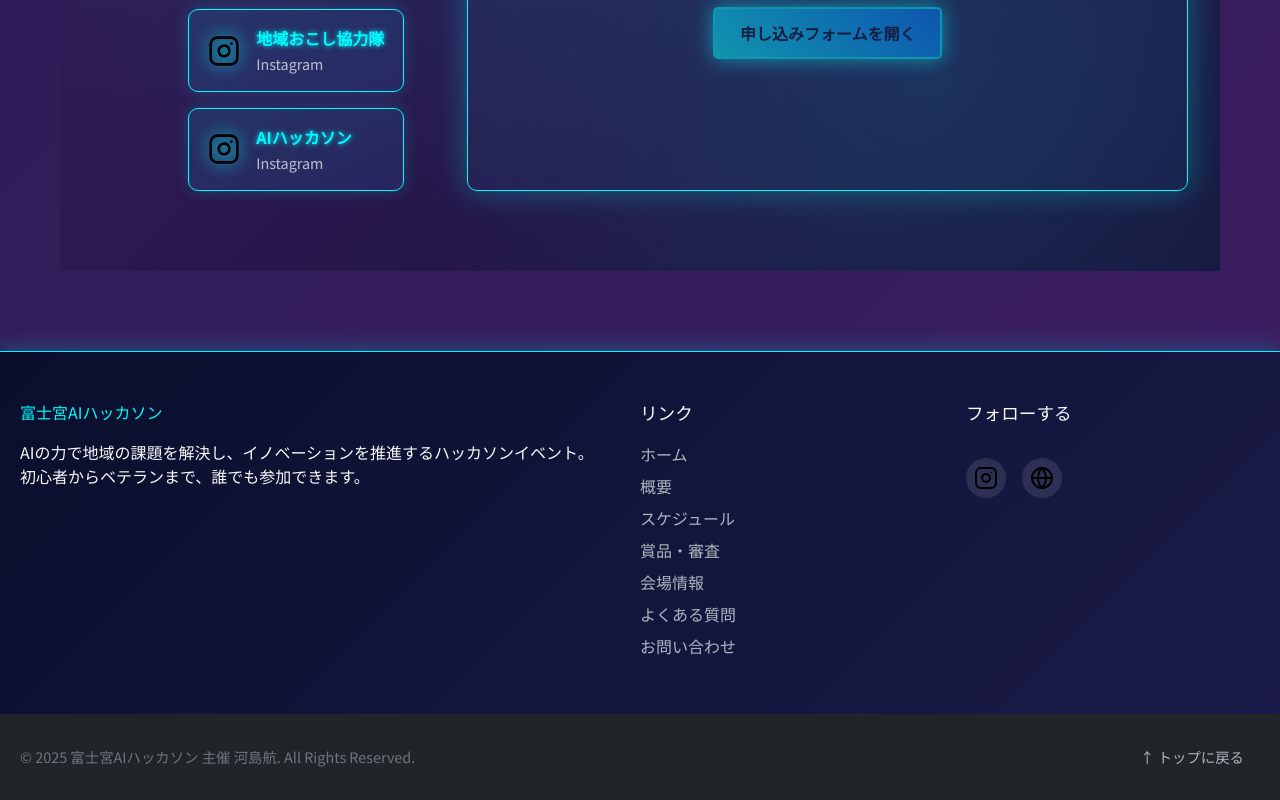
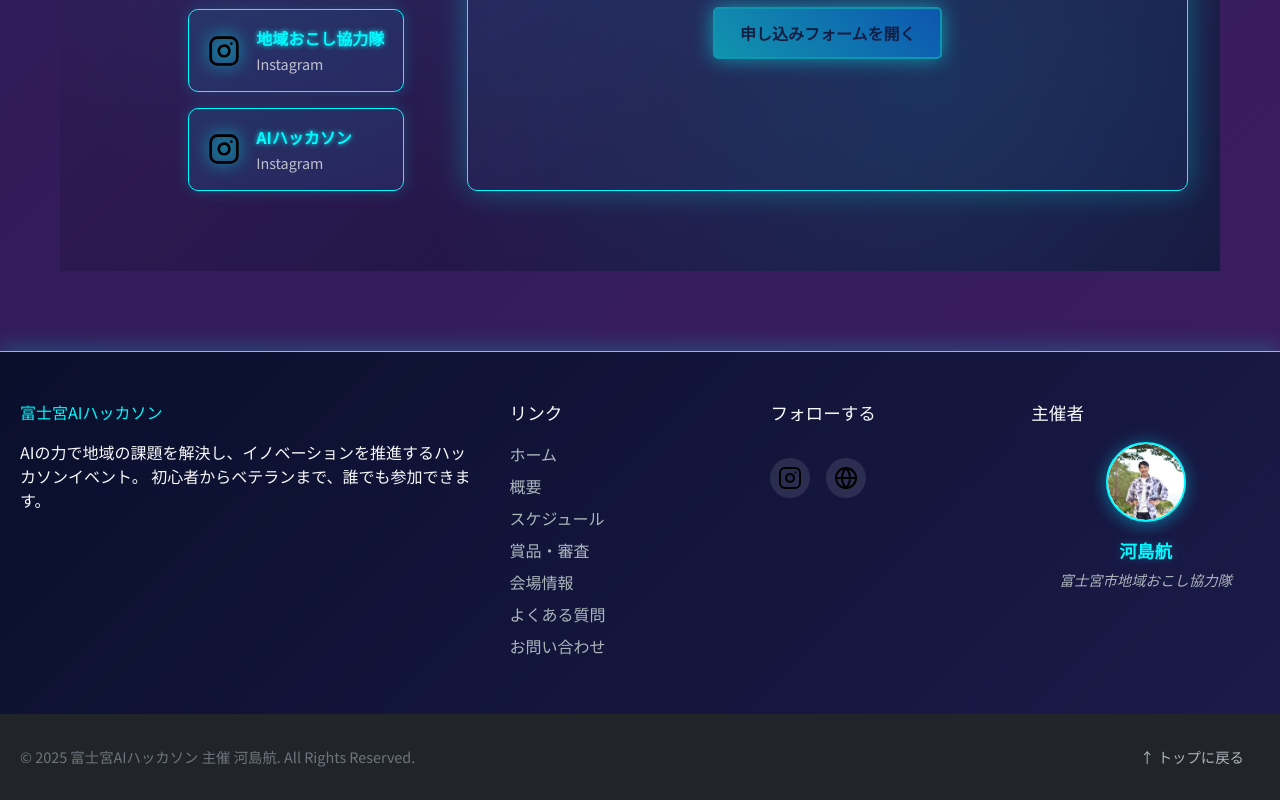
Before and after one commit to kawashimawataru/fuji-ai-hackathon-website, a React (Vite) app: page / in a window 1280 px wide. Shown: the part 8652-9452 px from the top of the page. Built offline with nearby package versions, Linux system fonts and the light colour scheme.

Commit message:
Add organizer profile image to footer - 河島さんのプロフィール画像をフッターに追加

```diff
--- a/src/components/Footer.tsx
+++ b/src/components/Footer.tsx
@@ -1,4 +1,5 @@
 import '../styles/Footer.css';
+import kawashimaImage from './images/kawashima.jpg';
 
 const Footer = () => {
   return (
@@ -36,6 +37,33 @@ const Footer = () => {
             </a>
           </div>
         </div>
+
+        <div className="footer-organizer">
+          <h4>主催者</h4>
+          <div className="organizer-info">
+            <div className="organizer-image">
+              <img
+                src={kawashimaImage}
+                alt="主催者 河島航"
+                className="organizer-photo"
+                onError={(e) => {
+                  e.currentTarget.style.display = 'none';
+                  const nextElement = e.currentTarget.nextElementSibling as HTMLElement;
+                  if (nextElement) {
+                    nextElement.style.display = 'flex';
+                  }
+                }}
+              />
+              <div className="organizer-placeholder" style={{display: 'none'}}>
+                <span className="organizer-icon">👨‍💻</span>
+              </div>
+            </div>
+            <div className="organizer-details">
+              <p className="organizer-name">河島航</p>
+              <p className="organizer-title">富士宮市地域おこし協力隊</p>
+            </div>
+          </div>
+        </div>
       </div>
 
       <div className="footer-bottom">
--- a/src/styles/Footer.css
+++ b/src/styles/Footer.css
@@ -116,6 +116,77 @@
   background-color: rgba(255,255,255,0.1);
 }
 
+/* 主催者セクション */
+.footer-organizer {
+  flex: 1;
+  min-width: 200px;
+}
+
+.organizer-info {
+  display: flex;
+  flex-direction: column;
+  align-items: center;
+  gap: 1rem;
+}
+
+.organizer-image {
+  width: 80px;
+  height: 80px;
+  border-radius: 50%;
+  overflow: hidden;
+  box-shadow:
+    0 4px 15px rgba(0, 204, 255, 0.3),
+    0 0 20px rgba(0, 250, 255, 0.2);
+  background: white;
+  display: flex;
+  align-items: center;
+  justify-content: center;
+  border: 2px solid var(--cyan-glow);
+}
+
+.organizer-photo {
+  width: 100%;
+  height: 100%;
+  object-fit: cover;
+  border-radius: 50%;
+}
+
+.organizer-placeholder {
+  width: 100%;
+  height: 100%;
+  background: linear-gradient(135deg, var(--cyan-glow), var(--blue-glow));
+  display: flex;
+  align-items: center;
+  justify-content: center;
+  border-radius: 50%;
+}
+
+.organizer-icon {
+  font-size: 2rem;
+  color: white;
+  text-shadow: 0 0 10px rgba(255, 255, 255, 0.5);
+}
+
+.organizer-details {
+  text-align: center;
+}
+
+.organizer-name {
+  font-size: 1.1rem;
+  font-weight: 600;
+  color: var(--cyan-glow);
+  margin-bottom: 0.3rem;
+  text-shadow: 0 0 10px rgba(0, 204, 255, 0.3);
+}
+
+.organizer-title {
+  font-size: 0.9rem;
+  color: #adb5bd;
+  margin: 0;
+  font-style: italic;
+}
+
+/* レスポンシブデザイン更新 */
 @media (max-width: 768px) {
   .footer-container {
     flex-direction: column;
@@ -130,4 +201,8 @@
   .footer-links ul {
     text-align: center;
   }
+
+  .organizer-info {
+    align-items: center;
+  }
 }
```
Also changed, not shown: src/components/images/kawashima.jpg (added).
